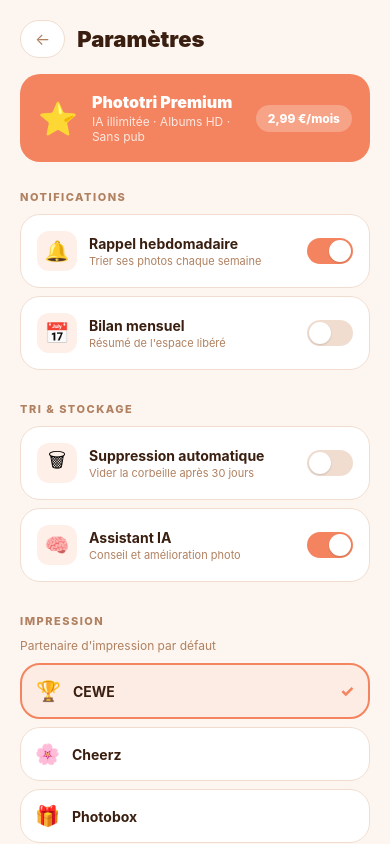
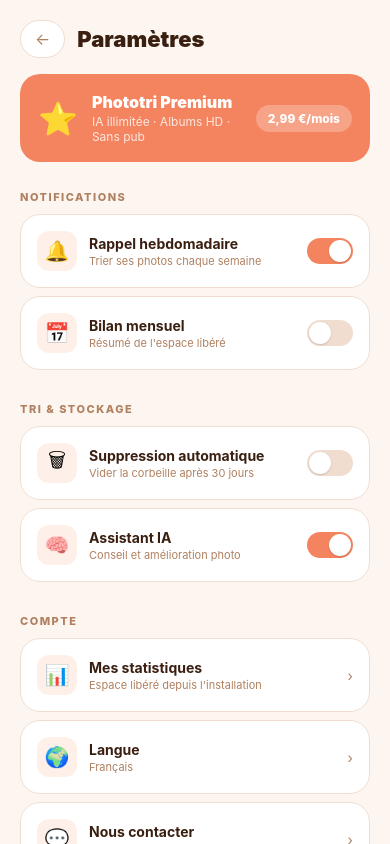
Before and after one commit to gusdevst/projetappv0, a React Native app: screen /Settings in a window 390 px wide. Built offline with nearby package versions, Linux system fonts and the light colour scheme.

Commit message:
fix(settings): neutralize Premium CTA, hide print partner section

```diff
--- a/screens/SettingsScreen.js
+++ b/screens/SettingsScreen.js
@@ -2,7 +2,7 @@
 // screens/SettingsScreen.js
 // ─────────────────────────────────────────────
 import { useState } from "react";
-import { View, Text, ScrollView, TouchableOpacity, Modal, StatusBar } from "react-native";
+import { View, Text, ScrollView, TouchableOpacity, Modal, StatusBar, Alert } from "react-native";
 import { SafeAreaView } from "react-native-safe-area-context";
 import { C, S } from "../constants/theme";
 import { Toggle } from "../components/Toggle";
@@ -13,7 +13,6 @@
   const [notifMonthly, setNotifMonthly] = useState(false);
   const [autoDelete,   setAutoDelete]   = useState(false);
   const [aiEnabled,    setAiEnabled]    = useState(true);
-  const [printPartner, setPrintPartner] = useState("CEWE");
   const [showPremium,  setShowPremium]  = useState(false);
 
   const Section = ({ title }) => (
@@ -51,15 +50,7 @@
         <RowSetting emoji="🗑" label="Suppression automatique" desc="Vider la corbeille après 30 jours" right={<Toggle value={autoDelete} onToggle={() => setAutoDelete(v => !v)} />} />
         <RowSetting emoji="🧠" label="Assistant IA" desc="Conseil et amélioration photo" right={<Toggle value={aiEnabled} onToggle={() => setAiEnabled(v => !v)} />} />
 
-        <Section title="Impression" />
-        <Text style={{ fontSize: 12, color: C.textMuted, marginBottom: 10 }}>Partenaire d'impression par défaut</Text>
-        {["CEWE", "Cheerz", "Photobox"].map(p => (
-          <TouchableOpacity key={p} onPress={() => setPrintPartner(p)} style={{ backgroundColor: printPartner === p ? `${C.accent}15` : C.bgCard, borderRadius: S.radius, padding: 14, flexDirection: "row", alignItems: "center", gap: 12, marginBottom: 8, borderWidth: printPartner === p ? 2 : 1, borderColor: printPartner === p ? C.accent : C.border }}>
-            <Text style={{ fontSize: 20 }}>{p === "CEWE" ? "🏆" : p === "Cheerz" ? "🌸" : "🎁"}</Text>
-            <Text style={{ fontWeight: "700", fontSize: 14, color: C.text, flex: 1 }}>{p}</Text>
-            {printPartner === p && <Text style={{ color: C.accent, fontWeight: "800", fontSize: 16 }}>✓</Text>}
-          </TouchableOpacity>
-        ))}
+        {/* Section "Impression" masquée pour le MVP — réactivation quand un vrai partenaire sera intégré */}
 
         <Section title="Compte" />
         <RowSetting emoji="📊" label="Mes statistiques" desc="Espace libéré depuis l'installation" onPress={() => {}} right={<Text style={{ color: C.textMuted }}>›</Text>} />
@@ -92,7 +83,13 @@
                 </View>
               </View>
             ))}
-            <TouchableOpacity style={{ backgroundColor: C.accent, borderRadius: S.radius, padding: 16, alignItems: "center", marginTop: 8, elevation: 4 }}>
+            <TouchableOpacity
+              onPress={() => {
+                setShowPremium(false);
+                Alert.alert("Bientôt disponible", "Phototri Premium arrive bientôt 🌸 Merci de ton intérêt — on te tient au courant !");
+              }}
+              style={{ backgroundColor: C.accent, borderRadius: S.radius, padding: 16, alignItems: "center", marginTop: 8, elevation: 4 }}
+            >
               <Text style={{ color: "#fff", fontWeight: "900", fontSize: 16 }}>Commencer l'essai gratuit</Text>
             </TouchableOpacity>
             <TouchableOpacity onPress={() => setShowPremium(false)} style={{ marginTop: 14, alignItems: "center" }}>
```
